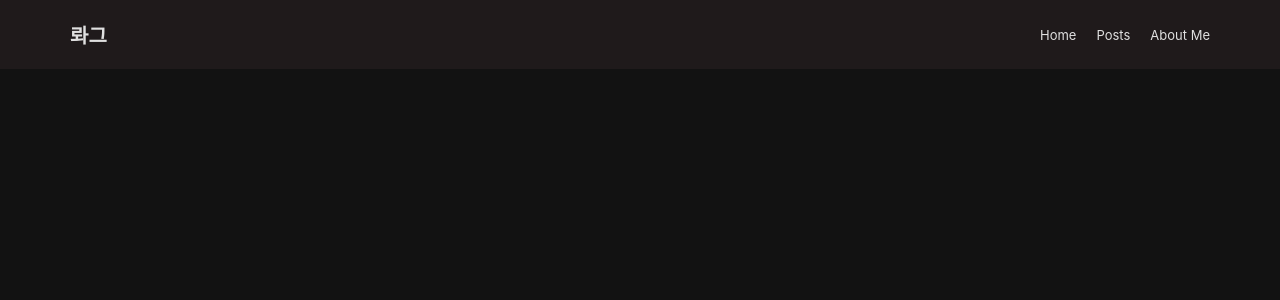
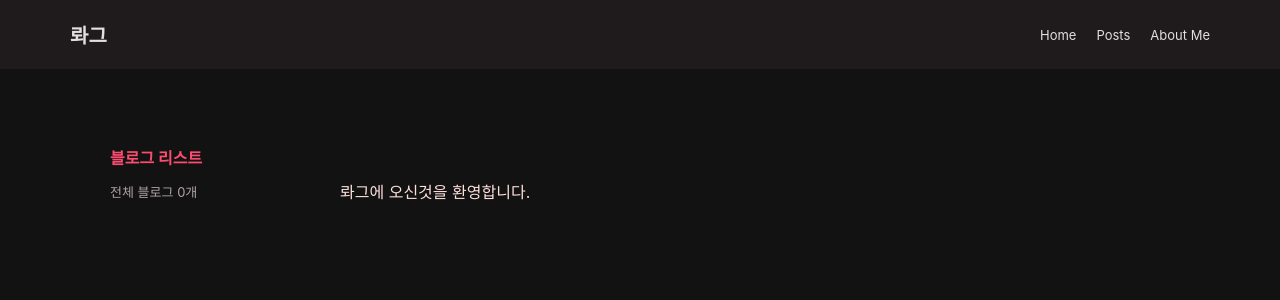
Before and after one commit to ruah0807/ruah-blog, a React (Vite) app: page / in a window 1280 px wide. Shown: the top 300 px of the page. Built offline with nearby package versions, Linux system fonts and the light colour scheme.

Commit message:
pages: markdown darkversion

```diff
--- a/package.json
+++ b/package.json
@@ -19,6 +19,7 @@
     "react-syntax-highlighter": "^15.6.1",
     "remark": "^15.0.1",
     "remark-frontmatter": "^5.0.0",
+    "remark-gfm": "^4.0.0",
     "remark-html": "^16.0.1",
     "vite-plugin-md": "^0.21.5"
   },
--- a/src/App.tsx
+++ b/src/App.tsx
@@ -23,6 +23,9 @@ const App: React.FC = () => {
         </div>
         <div className='post-container'>
           <MDFile fileName={selectedFile} />
+          <div className='main-post'>
+            롸그에 오신것을 환영합니다.
+          </div>
         </div>
       </div>
     </div>
--- a/src/pages/MDFile.css
+++ b/src/pages/MDFile.css
@@ -3,6 +3,7 @@
   padding: 20px;
   overflow-y: auto;
   max-height: 100vh;
+  line-height: 1.5;
 }
 
 .markdown-content h1,
@@ -11,22 +12,28 @@
 .markdown-content h4,
 .markdown-content h5,
 .markdown-content h6 {
-  color: #ffffff;
+  line-height: 2;
+  padding-top: 30px;
 }
 
-.markdown-content p {
-  margin-bottom: 1em;
+.markdown-content h1,
+.markdown-content h2 {
+  color: #fc4d71;
+}
+.markdown-content h3 {
+  color: #ff9a8b;
 }
 
 .markdown-content pre {
-  background-color: #333;
-  padding: 10px;
-  border-radius: 5px;
-  overflow-x: auto;
+  font-size: x-small; /* Adjust the font size */
 }
 
 .markdown-content code {
-  background-color: #333;
-  padding: 2px 4px;
-  border-radius: 3px;
+  font-size: small; /* Adjust the font size */
 }
+.markdown-content img {
+  max-width: 100%; /* Ensure images do not exceed the container width */
+  height: auto; /* Maintain aspect ratio */
+  display: block; /* Remove inline spacing */
+  margin: 0 auto; /* Center images if needed */
+}
--- a/src/pages/MDFile.tsx
+++ b/src/pages/MDFile.tsx
@@ -1,8 +1,9 @@
 import React, { useEffect, useState } from 'react';
 import matter from 'gray-matter';
-import ReactMarkdown from 'react-markdown';
-import { Prism as SyntaxHighlighter } from 'react-syntax-highlighter';
-import { solarizedlight } from 'react-syntax-highlighter/dist/esm/styles/prism';
+import Markdown from "react-markdown";
+import { materialDark } from "react-syntax-highlighter/dist/cjs/styles/prism";
+import { Prism as SyntaxHighlighter } from "react-syntax-highlighter";
+
 import './MDFile.css';
 
 interface MDFileProps {
@@ -29,18 +30,19 @@ const MDFile: React.FC<MDFileProps> = ({ fileName }) => {
 
   return (
     <div className='markdown-content'>
-      <ReactMarkdown
+      <Markdown
       components={{
-          code({ inline, className, children, ...props }) {
-            const match = /language-(\w+)/.exec(className || '');
+        code({ inline, className = "", children, ...props }: { inline: boolean, className?: string, children: React.ReactNode }) {
+          const match = /language-(\w+)/.exec(className);
+
           return !inline && match ? (
             <SyntaxHighlighter
-                style={solarizedlight}
+              style={materialDark}
+              PreTag="div"
               language={match[1]}
-                PreTag="div"
               {...props}
             >
-                {String(children).replace(/\n$/, '')}
+              {String(children).replace(/\n$/, "")}
             </SyntaxHighlighter>
           ) : (
             <code className={className} {...props}>
@@ -51,7 +53,7 @@ const MDFile: React.FC<MDFileProps> = ({ fileName }) => {
       }}
     >
       {content}
-      </ReactMarkdown>
+    </Markdown>
     </div>
   );
 };
--- a/src/pages/PostList.tsx
+++ b/src/pages/PostList.tsx
@@ -36,7 +36,9 @@ const PostList: React.FC<PostListProps> = ({ onSelect }) => {
 
   return (
     <div className="sidebar">
-      <ul>
+      <p className="sidebar-title"> 블로그 리스트 </p>
+      <p className="sidebar-count">전체 블로그 {posts.length}개</p>
+      <ul className="sidebar-list">
         {posts.map((post, index) => (
           <li key={index} onClick={() => onSelect(post.fileName)}>
             {post.title} ({post.date})
--- a/src/styles/global.css
+++ b/src/styles/global.css
@@ -60,7 +60,16 @@ main {
 .sidebar li:hover {
   color: #fc4d71; /* 호버 시 배경색 변경 */
 }
-
+.sidebar-title {
+  font-size: 16px;
+  font-weight: bold;
+  margin-bottom: 10px;
+  color: #fc4d71;
+}
+.sidebar-count {
+  font-size: small;
+  color: #b0a3a6;
+}
 .container {
   display: flex;
   padding: 50px 100px;
```
Also changed, not shown: 1 other file (tests, documents, lock files or other folders). Lines whose indentation alone changed are shown as unchanged.
